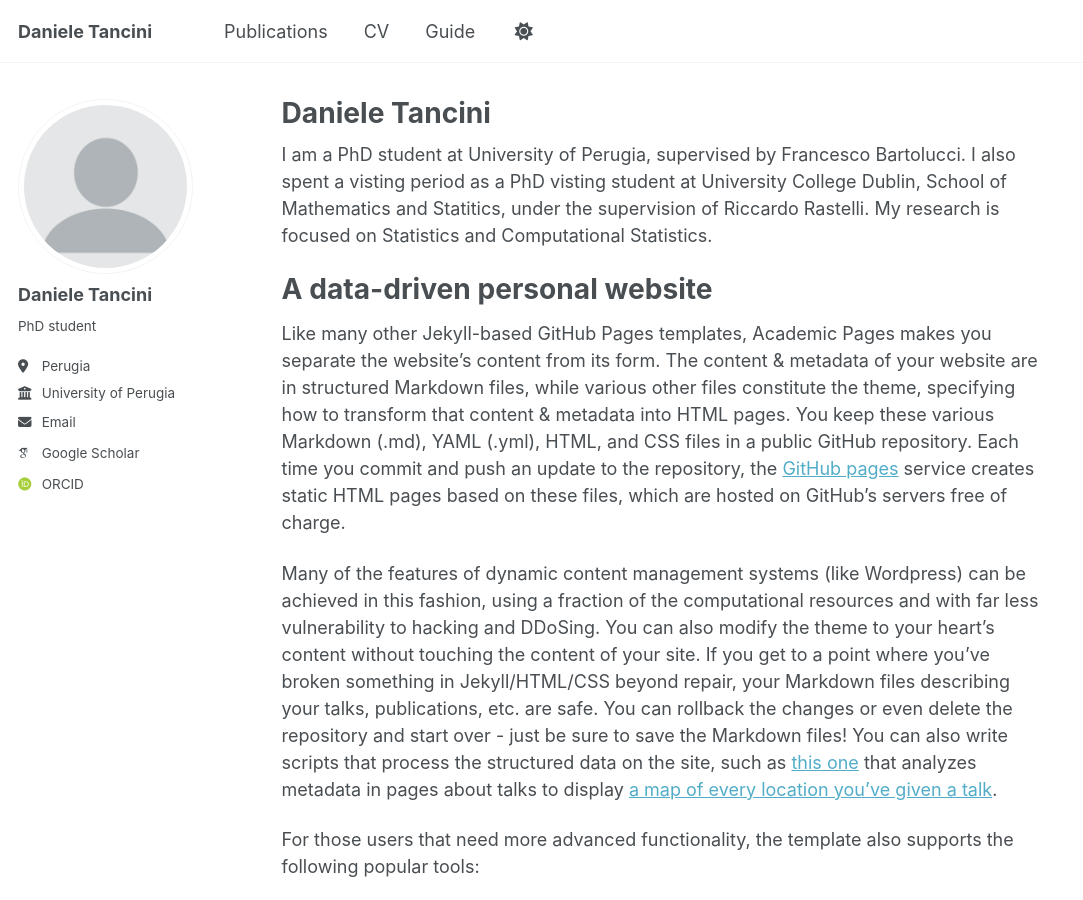
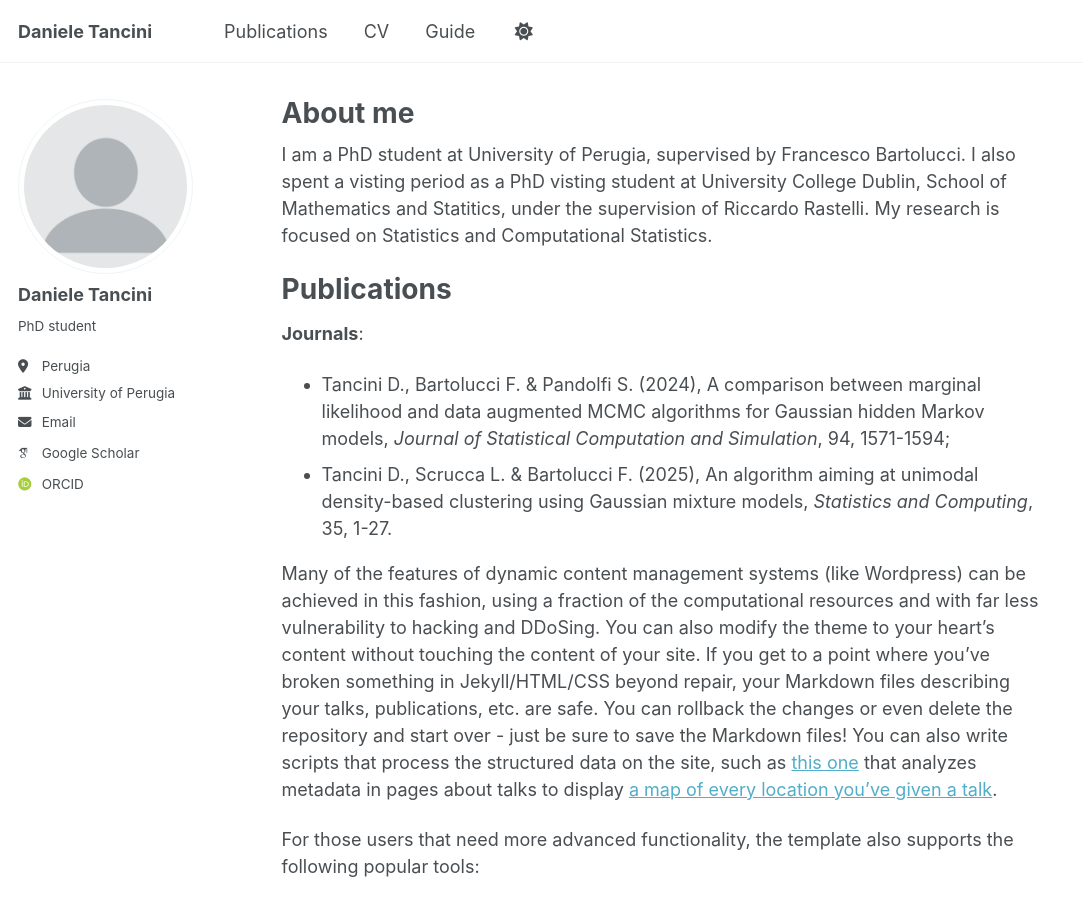
Before and after one commit to DanieleTancini/danieletancini.github.io, a Jekyll site: the page built from _pages/about.md, in a window 1280 px wide and 900 px high. Shown: the whole window, without its empty margins (0-1083 px from the left). Built offline with Jekyll 4.4.1, drawn with Linux system fonts in a browser that asks for light colours; some web fonts are replaced; a script that is not in the unit is left out.

Commit message:
Update about.md

```diff
--- a/_pages/about.md
+++ b/_pages/about.md
@@ -1,6 +1,6 @@
 ---
 permalink: /
-title: "Daniele Tancini"
+title: "About me"
 author_profile: true
 redirect_from:
   - /about/
@@ -9,9 +9,14 @@ redirect_from:
 
 I am a PhD student at University of Perugia, supervised by Francesco Bartolucci. I also spent a visting period as a PhD visting student at University College Dublin, School of Mathematics and Statitics, under the supervision of Riccardo Rastelli. My research is focused on Statistics and Computational Statistics.
 
-A data-driven personal website
+Publications
 ======
-Like many other Jekyll-based GitHub Pages templates, Academic Pages makes you separate the website's content from its form. The content & metadata of your website are in structured Markdown files, while various other files constitute the theme, specifying how to transform that content & metadata into HTML pages. You keep these various Markdown (.md), YAML (.yml), HTML, and CSS files in a public GitHub repository. Each time you commit and push an update to the repository, the [GitHub pages](https://pages.github.com/) service creates static HTML pages based on these files, which are hosted on GitHub's servers free of charge.
+**Journals**:
+- Tancini D., Bartolucci F. & Pandolfi S. (2024), A comparison between marginal likelihood and data
+augmented MCMC algorithms for Gaussian hidden Markov models, *Journal of Statistical
+Computation and Simulation*, 94, 1571-1594;
+- Tancini D., Scrucca L. & Bartolucci F. (2025), An algorithm aiming at unimodal density-based
+clustering using Gaussian mixture models, *Statistics and Computing*, 35, 1-27.
 
 Many of the features of dynamic content management systems (like Wordpress) can be achieved in this fashion, using a fraction of the computational resources and with far less vulnerability to hacking and DDoSing. You can also modify the theme to your heart's content without touching the content of your site. If you get to a point where you've broken something in Jekyll/HTML/CSS beyond repair, your Markdown files describing your talks, publications, etc. are safe. You can rollback the changes or even delete the repository and start over - just be sure to save the Markdown files! You can also write scripts that process the structured data on the site, such as [this one](https://github.com/academicpages/academicpages.github.io/blob/master/talkmap.ipynb) that analyzes metadata in pages about talks to display [a map of every location you've given a talk](https://academicpages.github.io/talkmap.html).
 
```
